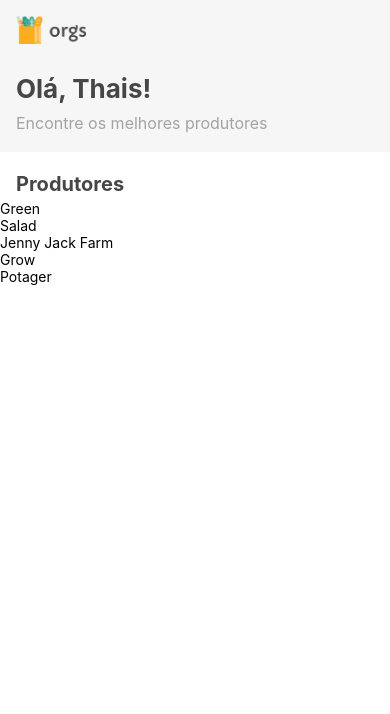
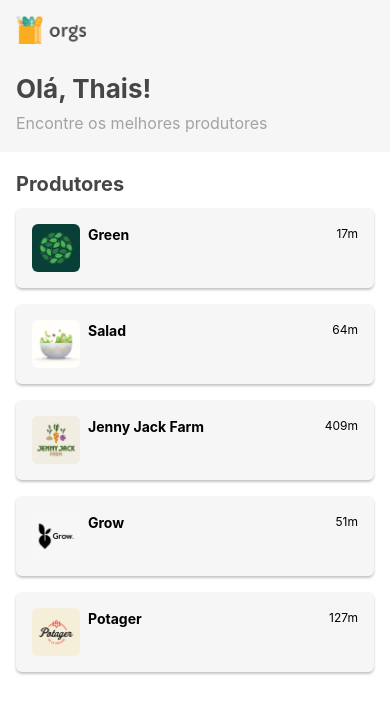
Before and after one commit to thaismichelini/orgsHooks, a React Native app: screen / in a window 390 px wide. Shown: the top 714 px of the page. Built offline with nearby package versions, Linux system fonts and the light colour scheme.

Commit message:
Estilização da lista

```diff
--- /dev/null
+++ b/src/telas/Home/componentes/Produtor.js
@@ -0,0 +1,63 @@
+import React from 'react';
+import {Text, View, Image, StyleSheet} from 'react-native';
+
+export default function Produtor({nome, imagem, distancia, estrelas}) {
+  return (
+    <View style={estilos.cartao}>
+      <Image source={imagem} style={estilos.imagem} accessibilityLabel={nome} />
+      <View style={estilos.informacoes}>
+        <Text style={estilos.nome}>{nome}</Text>
+        <Text style={estilos.distancia}>{distancia}</Text>
+      </View>
+    </View>
+  );
+}
+
+const estilos = StyleSheet.create({
+  cartao: {
+    backgroundColor: '#F6F6F6',
+    marginVertical: 8,
+    marginHorizontal: 16,
+    borderRadius: 6,
+    flexDirection: 'row',
+    //Android
+    elevation: 4,
+
+    //iOS
+    shadowColor: '#000',
+    shadowOffset: {
+      width: 0,
+      height: 2,
+    },
+    shadowOpacity: 0.23,
+    shadowRadius: 2.62,
+  },
+
+  imagem: {
+    width: 48,
+    height: 48,
+    borderRadius: 6,
+    marginVertical: 16,
+    marginLeft: 16,
+  },
+
+  informacoes: {
+    flex: 1,
+    flexDirection: 'row',
+    justifyContent: 'space-between',
+    marginLeft: 8,
+    marginVertical: 16,
+    marginRight: 16,
+  },
+
+  nome: {
+    fontSize: 14,
+    lineHeight: 22,
+    fontWeight: 'bold',
+  },
+
+  distancia: {
+    fontSize: 12,
+    lineHeight: 19,
+  },
+});
--- a/src/telas/Home/componentes/Produtores.js
+++ b/src/telas/Home/componentes/Produtores.js
@@ -2,6 +2,7 @@
 import {FlatList, Text, StyleSheet} from 'react-native';
 
 import {carregaProdutores} from '../../../servicos/carregaDados';
+import Produtor from './Produtor';
 
 export default function Produtores({topo: Topo}) {
   const [titulo, setTitulo] = useState('');
@@ -24,7 +25,7 @@
   return (
     <FlatList
       data={lista}
-      renderItem={({item: {nome}}) => <Text>{nome}</Text>}
+      renderItem={({item}) => <Produtor {...item} />}
       keyExtractor={({nome}) => nome}
       ListHeaderComponent={TopoLista}
     />
```
